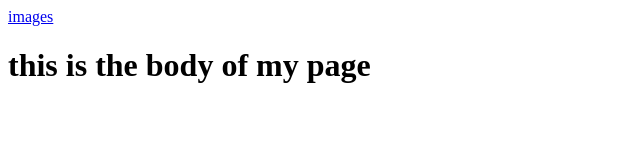
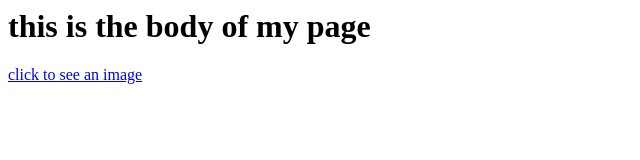
Before and after one commit to ndiereby/ndiereby.github.io, a plain HTML site: page index.html in a window 1280 px wide. Shown: the whole page, without its empty margins (0-640 px from the left). Drawn offline with Linux system fonts and the light colour scheme.

Commit message:
corrections

```diff
--- a/index.html
+++ b/index.html
@@ -1,6 +1,6 @@
 <html>
 	<body>
-		<a href="images/logo.png">images</a>
 		<h1>this is the body of my page</h1>
+		<a href="images/logo.png">click to see an image</a>
 	</body>
 </html>
```
